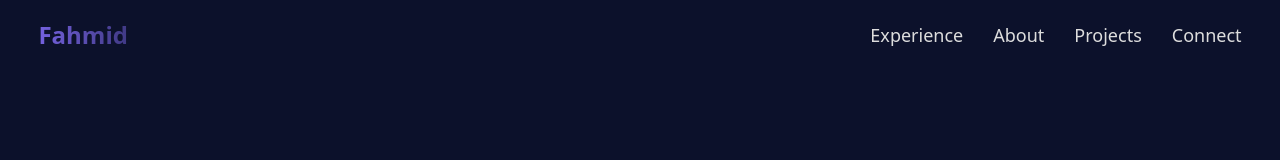
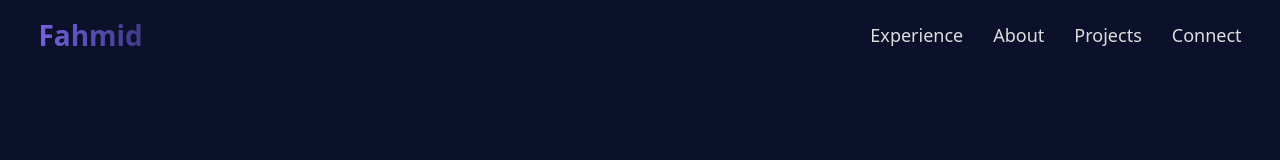
Before and after one commit to kiisi/md_fahmid_portfolio, a React (Create React App) app: page / in a window 1280 px wide. Shown: the top 160 px of the page. Built offline with nearby package versions, Linux system fonts and the light colour scheme.

Commit message:
Increased Nav header font-size

```diff
--- a/src/components/Navbar/Navbar.css
+++ b/src/components/Navbar/Navbar.css
@@ -7,7 +7,7 @@
     justify-content: space-between;
 }
 .nav-header{
-    font-size:2.4rem;
+    font-size:2.8rem;
     font-weight:700;
     background:linear-gradient(90deg, #7562DF,  rgba(117, 98, 223, 0.5));
     background-clip: text;
```
